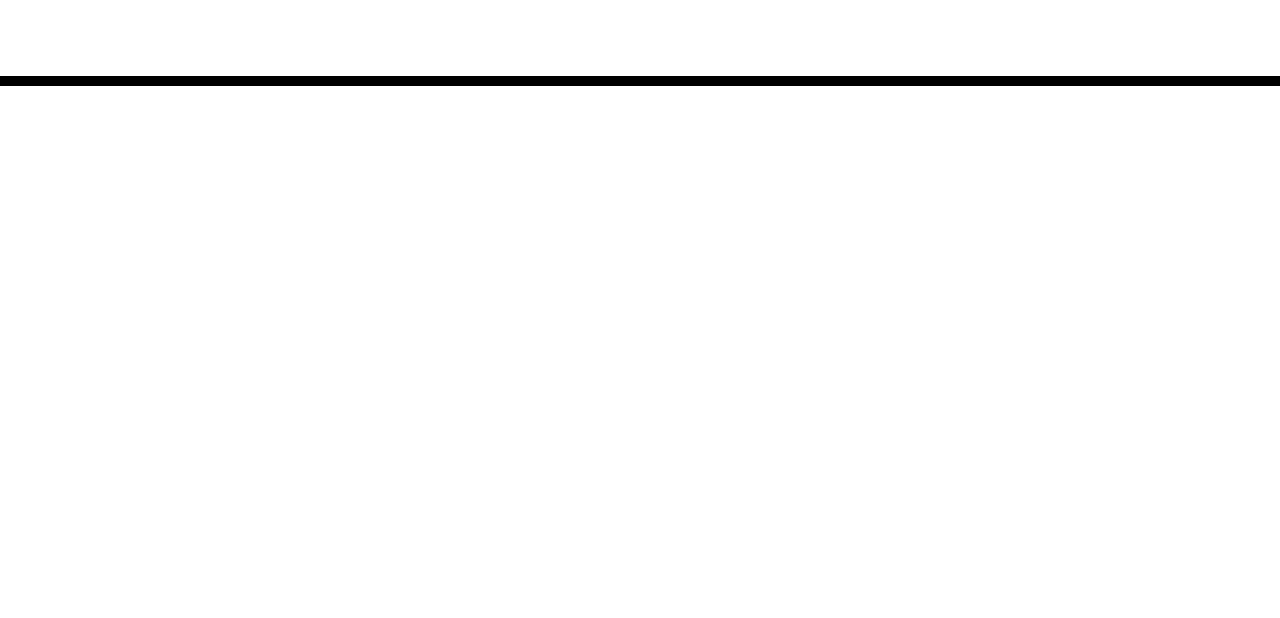
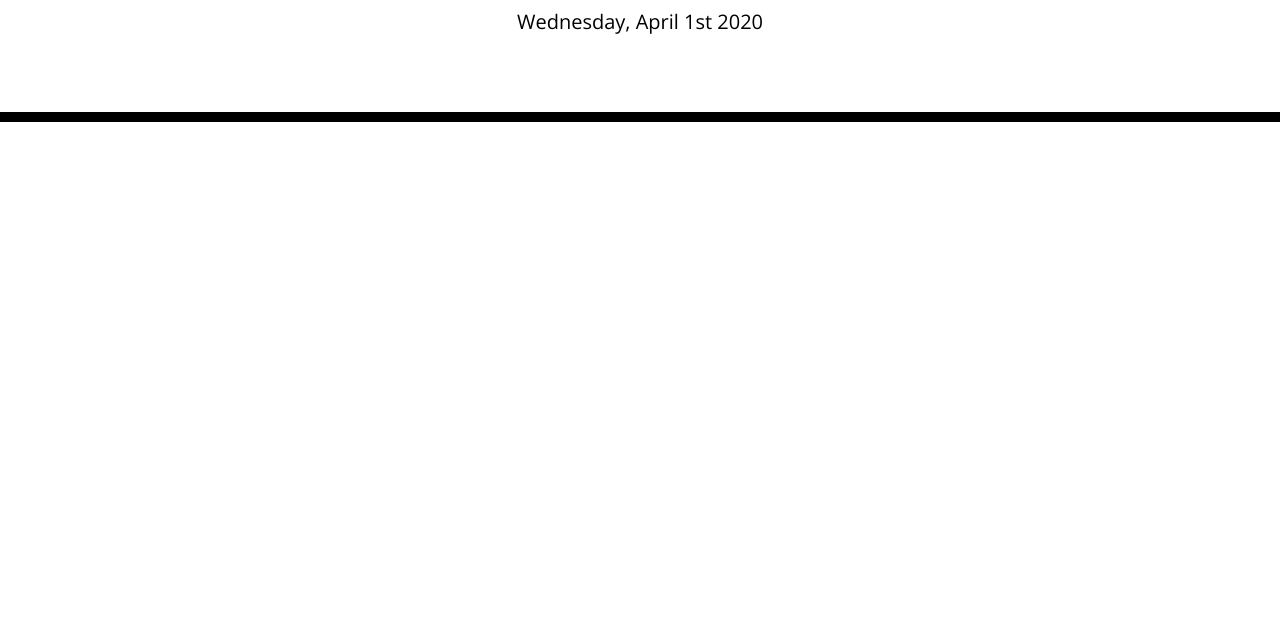
Before and after one commit to katjones23/DayPlanner, a plain HTML site: page Develop/index.html in a window 1280 px wide. Shown: the part 182-800 px from the top of the page. Drawn offline with nearby package versions, Linux system fonts and the light colour scheme.

Commit message:
added date info under header

```diff
--- a/Develop/index.html
+++ b/Develop/index.html
@@ -34,5 +34,6 @@
 
     <script src="https://code.jquery.com/jquery-3.4.1.min.js"></script>
     <script src="https://cdnjs.cloudflare.com/ajax/libs/moment.js/2.24.0/moment.min.js"></script>
+    <script src="./script.js"></script>
   </body>
 </html>
--- /dev/null
+++ b/Develop/script.js
@@ -0,0 +1,16 @@
+// GIVEN I am using a daily planner to create a schedule
+// WHEN I open the planner
+// THEN the current day is displayed at the top of the calendar
+// WHEN I scroll down
+// THEN I am presented with timeblocks for standard business hours
+// WHEN I view the timeblocks for that day
+// THEN each timeblock is color coded to indicate whether it is in the past, present, or future
+// WHEN I click into a timeblock
+// THEN I can enter an event
+// WHEN I click the save button for that timeblock
+// THEN the text for that event is saved in local storage
+// WHEN I refresh the page
+// THEN the saved events persist
+
+// current day under header
+$("#currentDay").text(moment().format("dddd, MMMM Do YYYY"));
```
